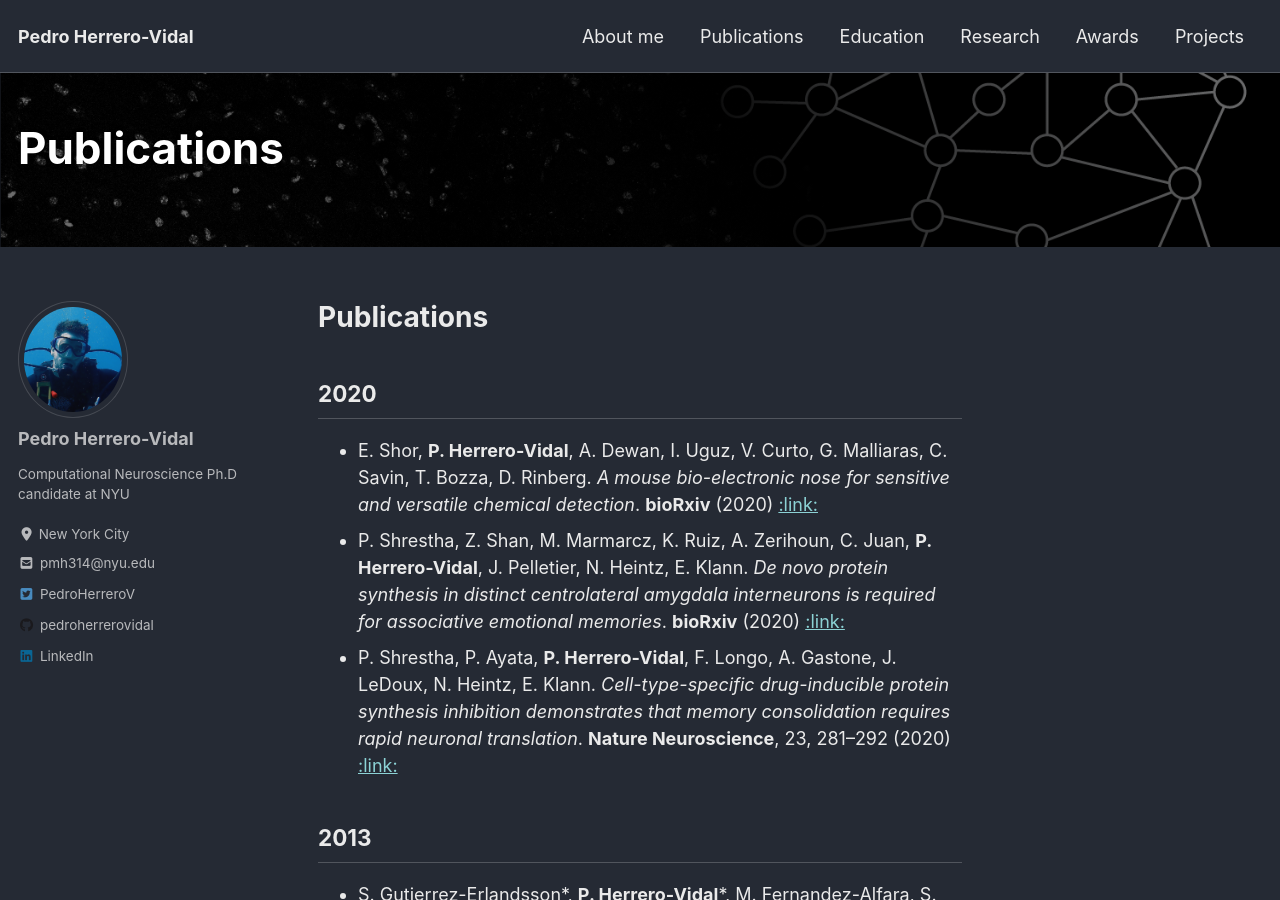
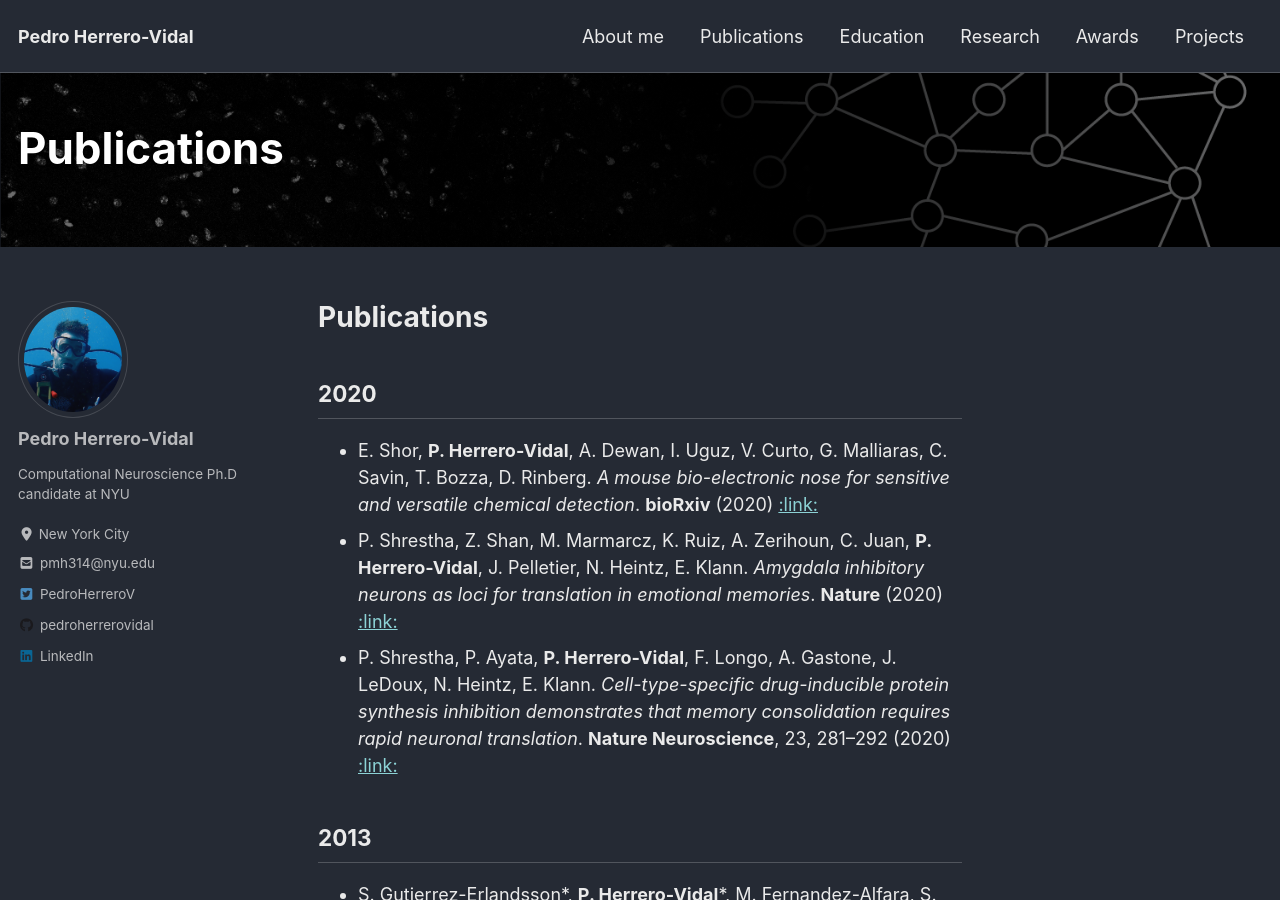
Before and after one commit to pedroherrerovidal/pedroherrerovidal.github.io, a Jekyll site: the page built from _pages/publications.md, in a window 1280 px wide and 900 px high. Built offline with Jekyll 4.4.1, drawn with Linux system fonts in a browser that asks for light colours; cached includes are drawn as plain includes; nearby versions of some CDN libraries.

Commit message:
Update publications.md

```diff
--- a/_pages/publications.md
+++ b/_pages/publications.md
@@ -10,7 +10,7 @@ header:
 # **Publications**
 ## 2020
 - E. Shor, **P. Herrero-Vidal**, A. Dewan, I. Uguz, V. Curto, G. Malliaras, C. Savin, T. Bozza, D. Rinberg. *A mouse bio-electronic nose for sensitive and versatile chemical detection*. **bioRxiv** (2020) [ :link: ](https://www.biorxiv.org/content/10.1101/2020.05.06.079772v1)  <br />
-- P. Shrestha, Z. Shan, M. Marmarcz, K. Ruiz, A.  Zerihoun, C. Juan, **P. Herrero-Vidal**, J. Pelletier, N. Heintz, E. Klann. *De novo protein synthesis in distinct centrolateral amygdala interneurons is required for associative emotional memories*. **bioRxiv** (2020) [ :link: ](https://www.biorxiv.org/content/10.1101/2020.04.08.028233v1)  <br />
+- P. Shrestha, Z. Shan, M. Marmarcz, K. Ruiz, A.  Zerihoun, C. Juan, **P. Herrero-Vidal**, J. Pelletier, N. Heintz, E. Klann. *Amygdala inhibitory neurons as loci for translation in emotional memories*. **Nature** (2020) [ :link: ](https://www.nature.com/articles/s41586-020-2793-8)  <br />
 - P. Shrestha, P. Ayata, **P. Herrero-Vidal**, F. Longo, A. Gastone, J. LeDoux, N. Heintz, E. Klann. *Cell-type-specific drug-inducible protein synthesis inhibition demonstrates that memory consolidation requires rapid neuronal translation*. **Nature Neuroscience**, 23, 281–292 (2020) [:link:](https://www.nature.com/articles/s41593-019-0568-z)  <br />
 
 ## 2013
```
